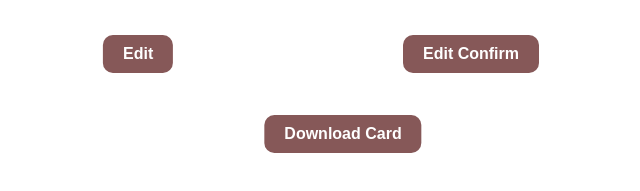
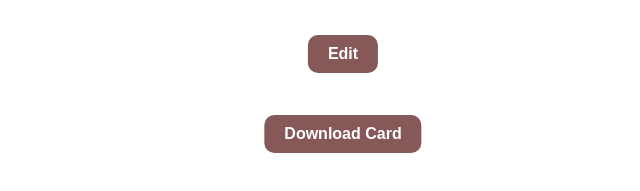
Before and after one commit to NurulIzzah-pjs/JJONGBOND-AGENT, a website: page index.html in a window 1280 px wide. Shown: the part 525-716 px from the top of the page, without its empty margins (297-937 px from the left). Drawn offline with nearby package versions, Linux system fonts and the light colour scheme.

Commit message:
Update pjay.css

```diff
--- a/pjay.css
+++ b/pjay.css
@@ -318,7 +318,7 @@
   text-align: center;
   position: fixed; /* Position it absolutely */
   top: calc(100% - 30%); /* Position 30 pixels below the flip card container */
-  left: 34%; /* Position at the horizontal center */
+  left: 50%; /* Position at the horizontal center */
   transform: translateX(-50%); /* Adjust for half of its own width */
   z-index: 1; /* Ensure it appears above other content if needed */
 }
@@ -349,8 +349,8 @@
   font-weight: bold;
   text-align: center;
   position: fixed; /* Position it absolutely */
-  top: calc(100% - 30%); /* Position 30 pixels below the flip card container */
-  left: 60%; /* Position at the horizontal center */
+  top: calc(100% - 20%); /* Position 30 pixels below the flip card container */
+  left: 50%; /* Position at the horizontal center */
   transform: translateX(-50%); /* Adjust for half of its own width */
   z-index: 1; /* Ensure it appears above other content if needed */
 }
```
